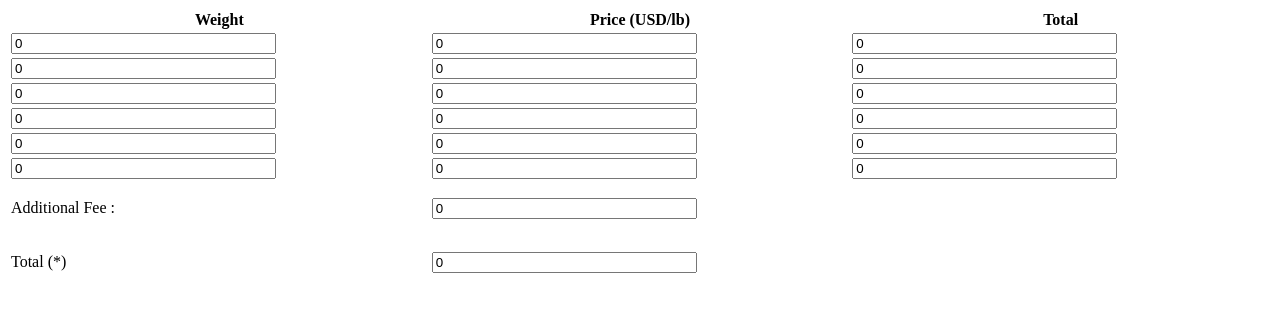
After one commit to duyngq/ordertest, a PHP site: page /fee.html in a window 1280 px wide. The commit adds this page. Shown: the top 312 px of the page. Run offline with PHP 8.4, Linux system fonts and the light colour scheme.

Commit message:
create new model for product desc and additional fee; update db schema; TODO: fix for order details; take a look to create custom ID

```diff
--- /dev/null
+++ b/fee.html
@@ -0,0 +1,116 @@
+<!DOCTYPE html PUBLIC "-//W3C//DTD HTML 4.01 Transitional//EN" "http://www.w3.org/TR/html4/loose.dtd">
+<html>
+<head>
+<meta http-equiv="Content-Type" content="text/html; charset=ISO-8859-1">
+<title>Fee Input</title>
+<style type="text/css">
+body {
+	height: 100%;
+}
+
+textarea {
+	width: 100%;
+	height: 100vw;
+}
+</style>
+<script type="text/javascript">
+	$(document)
+			.ready(
+					function() {
+						//This sessionStorage.getItem(); is also a predefined function in javascript
+						//will retrieve session and get the value;
+						document.productDesc.product_desc.value = opener.document.addOrder.product_desc.value;
+						alert(opener.document.addOrder.product_desc.value);
+					});
+	function updateParentContent() {
+		opener.document.addOrder.product_additional.value = "weight,price,total";
+		total = parseFloat(document.addFee.total.value);
+		if (total > 0 ) {
+			opener.document.addOrder.product_additional.value += "\n" + document.addFee.weight.value + "," + document.addFee.price.value + "," + document.addFee.total.value ;
+		}
+
+        total1 = parseFloat(document.addFee.total1.value);
+        if (total1 > 0 ) {
+            opener.document.addOrder.product_additional.value += "\n" + document.addFee.weight1.value + "," + document.addFee.price1.value + "," + document.addFee.total1.value ;
+        }
+
+        total2 = parseFloat(document.addFee.total2.value);
+        if (total2 > 0 ) {
+            opener.document.addOrder.product_additional.value += "\n" + document.addFee.weight2.value + "," + document.addFee.price2.value + "," + document.addFee.total2.value ;
+        }
+
+        total3 = parseFloat(document.addFee.total3.value);
+        if (total3 > 0 ) {
+            opener.document.addOrder.product_additional.value += "\n" + document.addFee.weight3.value + "," + document.addFee.price3.value + "," + document.addFee.total3.value ;
+        }
+
+        total4 = parseFloat(document.addFee.total4.value);
+        if (total4 > 0 ) {
+            opener.document.addOrder.product_additional.value += "\n" + document.addFee.weight4.value + "," + document.addFee.price4.value + "," + document.addFee.total4.value ;
+        }
+
+        total5 = parseFloat(document.addFee.total5.value);
+        if (total5 > 0 ) {
+            opener.document.addOrder.product_additional.value += "\n" + document.addFee.weight5.value + "," + document.addFee.price5.value + "," + document.addFee.total5.value ;
+        }
+
+        opener.document.addOrder.product_additional.value +=
+		 "\n\n Additional fee : " +  document.addFee.add_fee.value +
+		 "\n Total          : " +  document.addFee.prm_sum.value;
+	}
+</script>
+<script type="text/javascript" src="js/util.js"></script>
+</head>
+<body>
+<form name="addFee">
+<table width="100%" border="0" id='productTbl'>
+	<tr>
+		<th>Weight</th>
+		<th>Price (USD/lb)</th>
+		<th>Total</th>
+	</tr>
+	<tr>
+		<td><input name="weight" type="text" id="weight" value="0" size="30" onchange="calFeeAmount('weight', 'price', 'total');calTotal();updateParentContent()"/></td>
+		<td><input name="price" type="text" id="price" value="0" size="30" onchange="calFeeAmount('weight', 'price', 'total');calTotal();updateParentContent()" /></td>
+		<td><input name="total" type="text" id="total" value="0" size="30" readonly="readonly" /></td>
+	</tr>
+	<tr>
+        <td><input name="weight1" type="text" id="weight1" value="0" size="30" onchange="calFeeAmount('weight1', 'price1', 'total1');calTotal();updateParentContent()"/></td>
+        <td><input name="price1" type="text" id="price1" value="0" size="30" onchange="calFeeAmount('weight1', 'price1', 'total1');calTotal();updateParentContent()" /></td>
+        <td><input name="total1" type="text" id="total1" value="0" size="30" readonly="readonly" /></td>
+    </tr>
+    <tr>
+        <td><input name="weight2" type="text" id="weight2" value="0" size="30" onchange="calFeeAmount('weight2', 'price2', 'total2');calTotal();updateParentContent()"/></td>
+        <td><input name="price2" type="text" id="price2" value="0" size="30" onchange="calFeeAmount('weight2', 'price2', 'total2');calTotal();updateParentContent()" /></td>
+        <td><input name="total2" type="text" id="total2" value="0" size="30" readonly="readonly" /></td>
+    </tr>
+    <tr>
+        <td><input name="weight3" type="text" id="weight3" value="0" size="30" onchange="calFeeAmount('weight3', 'price3', 'total3');calTotal();updateParentContent()"/></td>
+        <td><input name="price3" type="text" id="price3" value="0" size="30" onchange="calFeeAmount('weight3', 'price3', 'total3');calTotal();updateParentContent()" /></td>
+        <td><input name="total3" type="text" id="total3" value="0" size="30" readonly="readonly" /></td>
+    </tr>
+    <tr>
+        <td><input name="weight4" type="text" id="weight4" value="0" size="30" onchange="calFeeAmount('weight4', 'price4', 'total4');calTotal();updateParentContent()"/></td>
+        <td><input name="price4" type="text" id="price4" value="0" size="30" onchange="calFeeAmount('weight4', 'price4', 'total4');calTotal();updateParentContent()" /></td>
+        <td><input name="total4" type="text" id="total4" value="0" size="30" readonly="readonly" /></td>
+    </tr>
+    <tr>
+        <td><input name="weight5" type="text" id="weight5" value="0" size="30" onchange="calFeeAmount('weight5', 'price5', 'total5');calTotal();updateParentContent()"/></td>
+        <td><input name="price5" type="text" id="price5" value="0" size="30" onchange="calFeeAmount('weight5', 'price5', 'total5');calTotal();updateParentContent()" /></td>
+        <td><input name="total5" type="text" id="total5" value="0" size="30" readonly="readonly" /></td>
+    </tr>
+
+    <!-- Additional fee and total -->
+    <tr>
+        <td><p>Additional Fee :</p></td>
+        <td><input name="add_fee" type="text" id="add_fee" value="0" size="30" onchange="calTotal();updateParentContent()"/></td>
+    </tr>
+    <tr>
+        <td><p>Total (*)</p></td>
+        <td><input name="prm_sum" type="text" id="prm_sum" value="0" size="30" readonly="readonly"/></td>
+    </tr>
+
+</table>
+</form>
+</body>
+</html>
--- a/index.php
+++ b/index.php
@@ -241,8 +241,8 @@ echo $user_name; ?>!  <a href="logout.php">Log out</a>
 echo date('d/m/Y'); ?> - Time: <?php echo date('H:i'); ?> </p>
                         <p align="left">
                             <label>
-                                <input type="submit" name="Submit" value="Add New Order" onClick="window.location.href='addorder.php'"/>
-                                <input type="submit" name="Search" value="Search Order" onClick="window.location.href='searchorder.php'"/>
+                                <input type="submit" name="Submit" value="Add Shipment" onClick="window.location.href='addorder.php'"/>
+                                <input type="submit" name="Search" value="Search Shipment" onClick="window.location.href='searchorder.php'"/>
                             </label>
                         </p>
                         <p align="left">&nbsp;</p>
--- a/js/util.js
+++ b/js/util.js
@@ -1,3 +1,12 @@
+function calFeeAmount(weight, price, total) {
+	var weight = document.getElementById(weight).value;// addClient.lender_loanAmount.value;
+	var pricePerWeight = document.getElementById(price).value;// addClient.builder_packageAmount.value;
+	var totalPricePackage = parseFloat(weight)* parseFloat(pricePerWeight);
+	document.getElementById(total).value = totalPricePackage;
+}
+function calTotal() {
+	document.getElementById("prm_sum").value = parseFloat(document.getElementById("total").value) + parseFloat(document.getElementById("total1").value) + parseFloat(document.getElementById("total2").value) + parseFloat(document.getElementById("total3").value) + parseFloat(document.getElementById("total4").value) + parseFloat(document.getElementById("total5").value) + parseFloat(document.getElementById("add_fee").value);
+}
 function calTotalPricePackage() {
 	var weight = document.getElementById("total_weight").value;// addClient.lender_loanAmount.value;
 	var pricePerWeight = document.getElementById("price_per_weight").value;// addClient.builder_packageAmount.value;
--- a/orderdetails.php
+++ b/orderdetails.php
@@ -293,7 +293,7 @@ p.hidden {
 		<p>Welcome, <?php echo $_SESSION['username']; ?>! <a href="index.php">Home</a>
 		<a href="logout.php">Log out</a></p>
 		</div>
-		<p align="left"><strong>ORDER DETAILS</strong></p>
+		<p align="left"><strong>SHIPMENT DETAILS</strong></p>
 		<p align="left">Today's Date: <?php date_default_timezone_set('Australia/Melbourne'); echo date('d/m/Y');?>
 		- Time: <?php echo date('H:i'); ?></p>
 		<table width="100%" border="0" bordercolor="#F0F0F0">
```
Also changed, not shown: addorder.php (+90 -34 lines), productdesc.html (added, +36 -0 lines).
